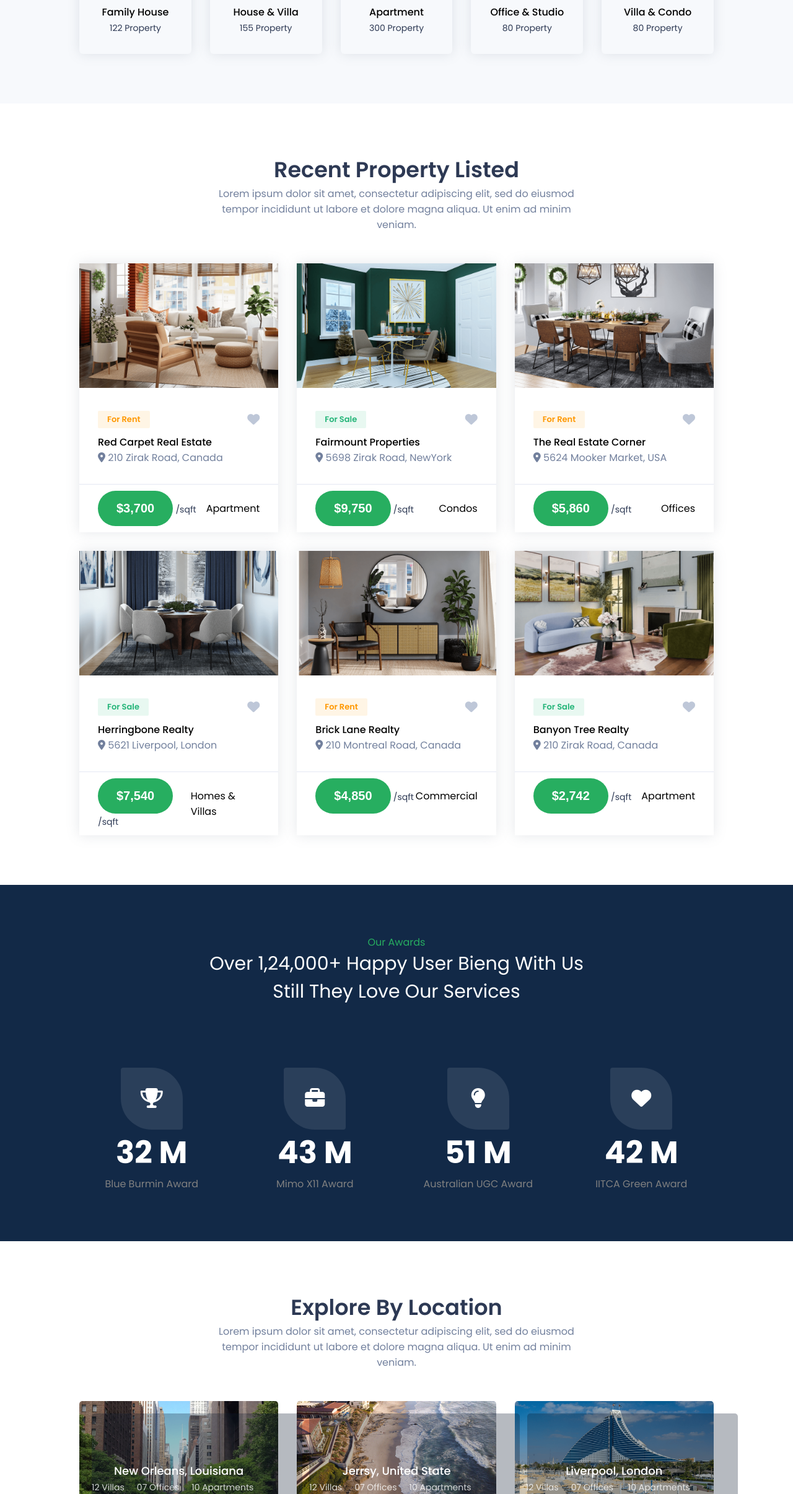
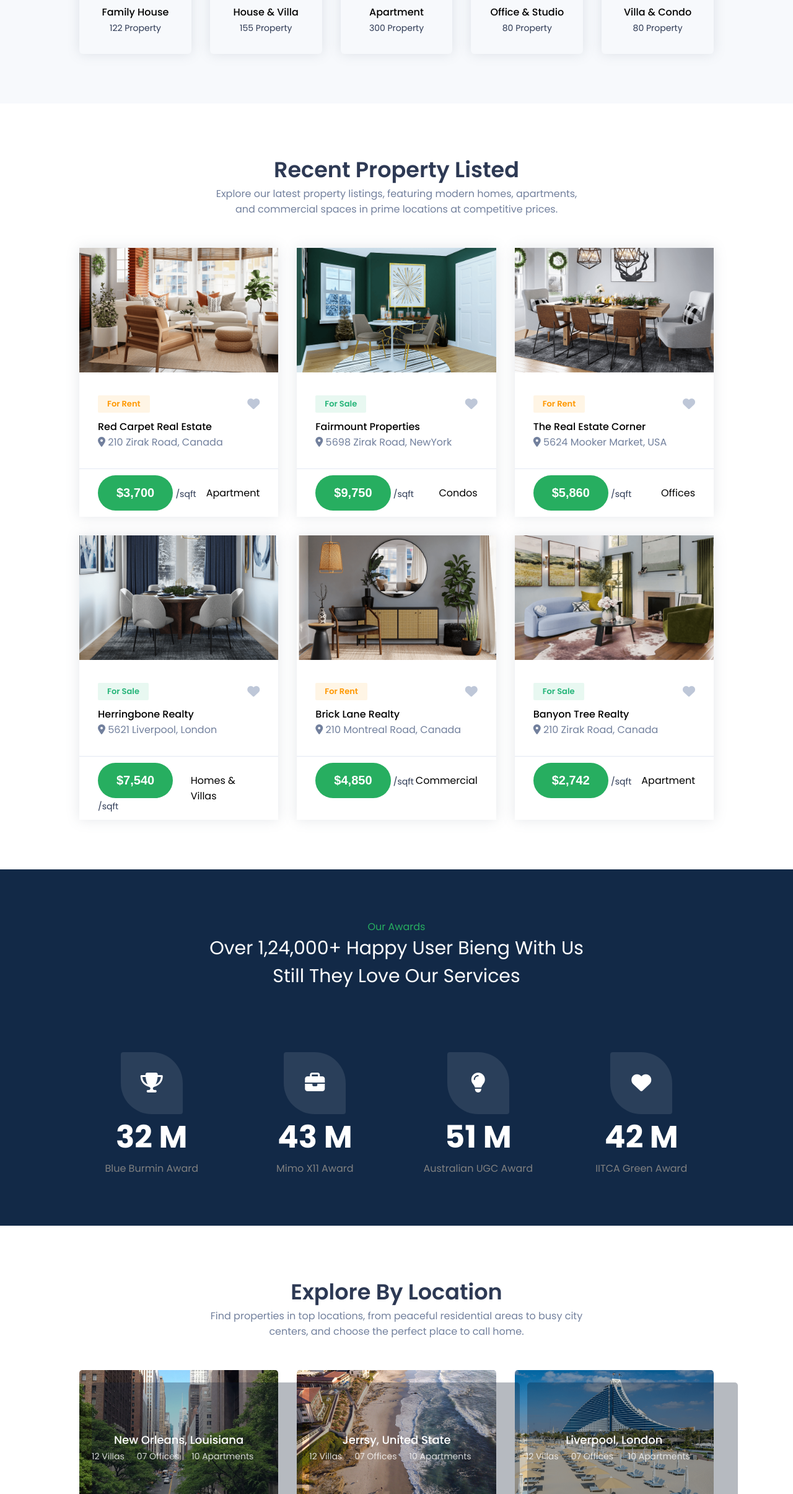
Before and after one commit to KashifSaeed1/Real-Estate-website, a React (Create React App) app: page / in a window 1280 px wide. Shown: the part 1113-3524 px from the top of the page at 62% size. Built offline with nearby package versions, Linux system fonts and the light colour scheme.

Commit message:
Update headings and subtitles for real estate website sections

```diff
--- a/src/components/about/About.jsx
+++ b/src/components/about/About.jsx
@@ -13,8 +13,7 @@ const About = () => {
           <div className='left row'>
             <Heading title='Our Agency Story' subtitle='Check out our company story and work process' />
 
-            <p>Lorem ipsum dolor sit amet, consectetur adipiscing elit, sed do eiusmod tempor incididunt ut labore et dolore magna aliqua. Ut enim ad minim veniam, quis nostrud exercitation ullamco laboris nisi ut aliquip ex ea commodo consequat.</p>
-            <p>Lorem ipsum dolor sit amet, consectetur adipiscing elit, sed do eiusmod tempor incididunt ut labore et dolore magna aliqua. Ut enim ad minim veniam, quis nostrud exercitation ullamco laboris nisi ut aliquip.</p>
+            <p>Our real estate platform is designed to help you find the perfect property with ease and confidence. We offer a wide range of residential and commercial properties in prime locations, ensuring that every client finds a place that matches their lifestyle and budget. From modern apartments to luxury villas and office spaces, our listings are verified and regularly updated. Our experienced team is committed to providing transparent information, trusted guidance, and smooth transactions. Whether you are buying, selling, or renting, we make the entire process simple, secure, and efficient so you can focus on finding your dream property.</p>
             <button className='btn2'>More About Us</button>
           </div>
           <div className='right row'>
--- a/src/components/home/location/Location.jsx
+++ b/src/components/home/location/Location.jsx
@@ -8,8 +8,10 @@ const Location = () => {
     <>
       <section className='location padding'>
         <div className='container'>
-          <Heading title='Explore By Location' subtitle='Lorem ipsum dolor sit amet, consectetur adipiscing elit, sed do eiusmod tempor incididunt ut labore et dolore magna aliqua. Ut enim ad minim veniam.' />
-
+        <Heading
+          title='Explore By Location'
+          subtitle='Find properties in top locations, from peaceful residential areas to busy city centers, and choose the perfect place to call home.'
+        />
           <div className='content grid3 mtop'>
             {location.map((item, index) => (
               <div className='box' key={index}>
--- a/src/components/home/recent/Recent.jsx
+++ b/src/components/home/recent/Recent.jsx
@@ -8,8 +8,11 @@ const Recent = () => {
     <>
       <section className='recent padding'>
         <div className='container'>
-          <Heading title='Recent Property Listed' subtitle='Lorem ipsum dolor sit amet, consectetur adipiscing elit, sed do eiusmod tempor incididunt ut labore et dolore magna aliqua. Ut enim ad minim veniam.' />
-          <RecentCard />
+      <Heading
+        title='Recent Property Listed'
+        subtitle='Explore our latest property listings, featuring modern homes, apartments, and commercial spaces in prime locations at competitive prices.'
+      />
+      <RecentCard />
         </div>
       </section>
     </>
```
